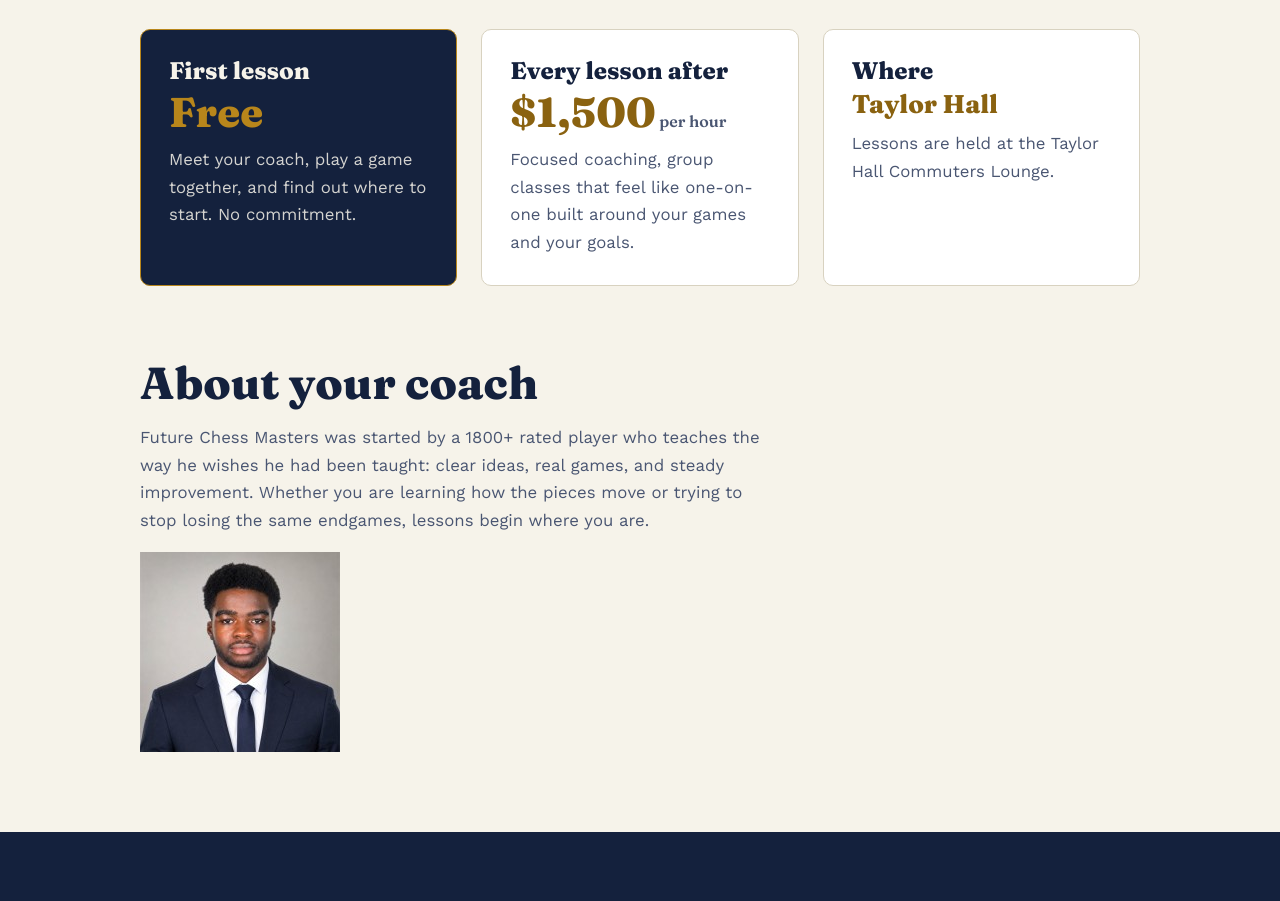
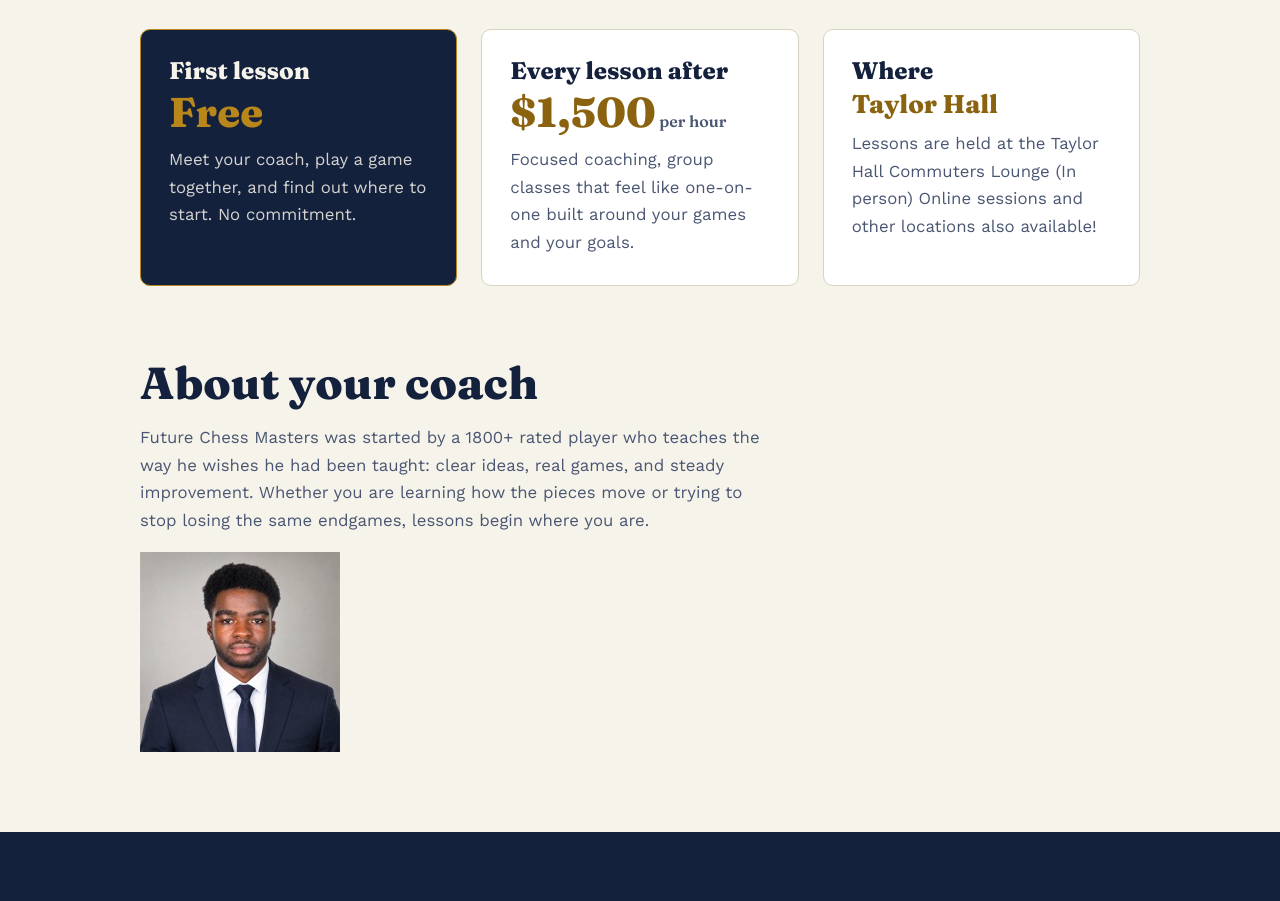
Before and after one commit to vortexissocool-blip/FUTURE-CHESS-MASTERS1.0, a plain HTML site: page index.html in a window 1280 px wide. Shown: the part 846-1747 px from the top of the page. Drawn offline with nearby package versions, Linux system fonts and the light colour scheme.

Commit message:
Revise index.html for updated content and layout
Updated HTML structure and content for the Future Chess Masters website, including lesson details and coach information.

```diff
--- a/index.html
+++ b/index.html
@@ -124,7 +124,8 @@ footer{padding:1.5rem 0;color:var(--muted);font-size:.95rem}
         <div class="panel">
           <h3>Where</h3>
           <div class="price" style="font-size:1.6rem">Taylor Hall</div>
-          <p>Lessons are held at the Taylor Hall Commuters Lounge.</p>
+          <p>Lessons are held at the Taylor Hall Commuters Lounge (In person)
+            Online sessions and other locations also available!</p>
         </div>
       </div>
     </section>
```
